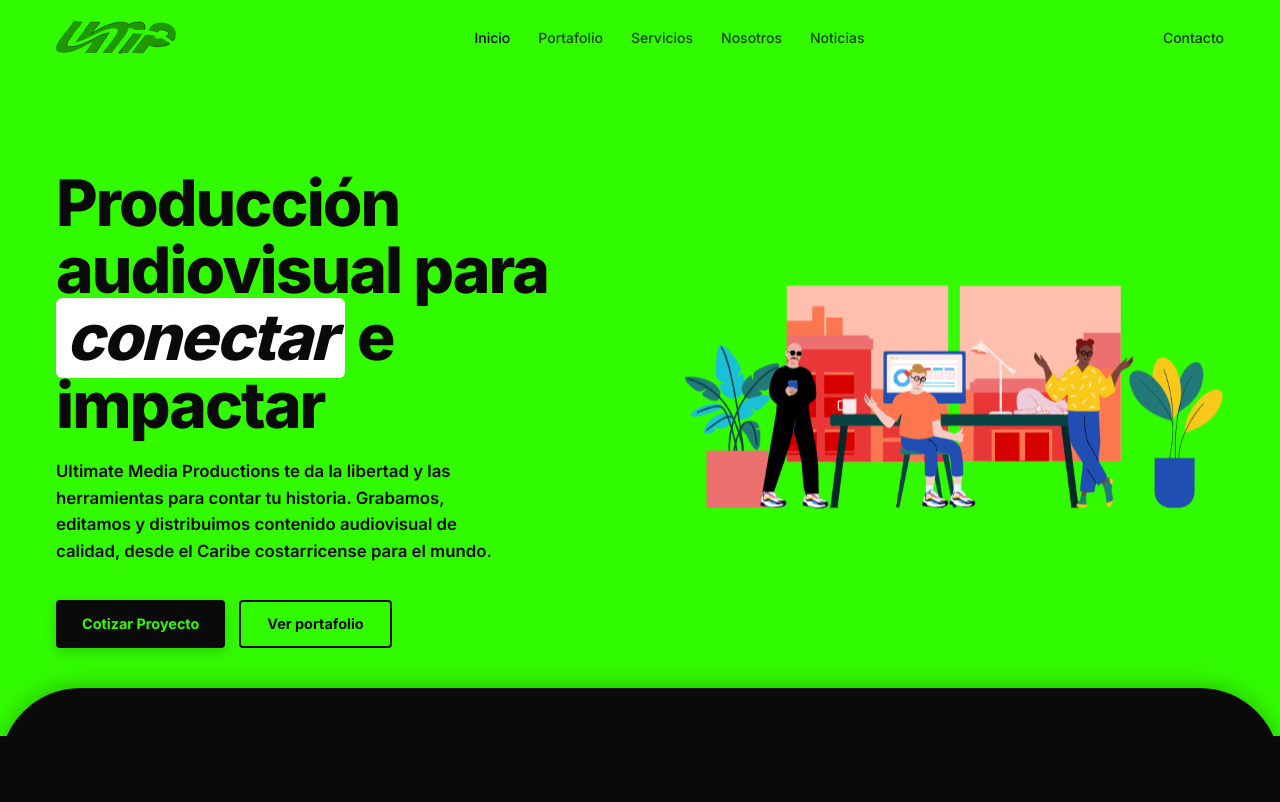
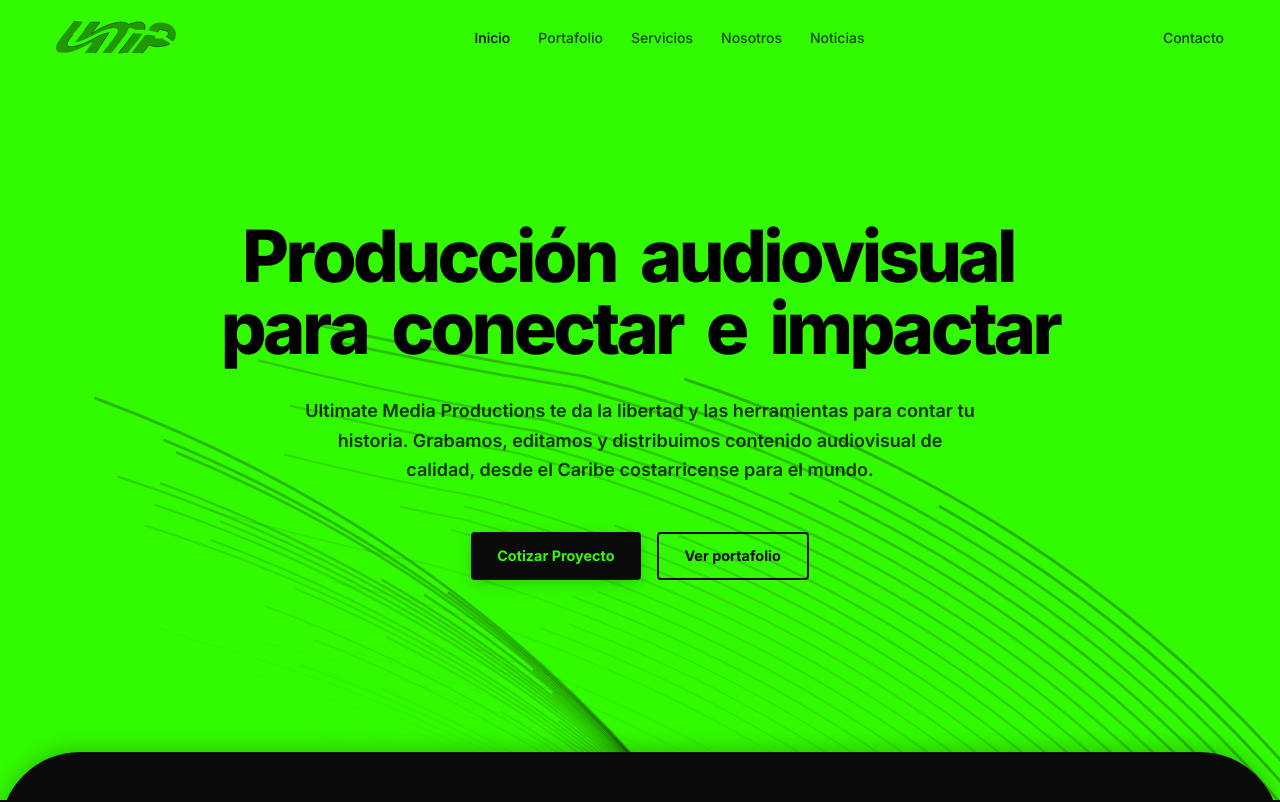
Before and after one commit to kirianL/UMPmedia, a Next.js app: page / in a window 1280 px wide. Shown: the top 802 px of the page. Built offline with nearby package versions, Linux system fonts and the light colour scheme.

Commit message:
feat: add animated hero section component with spring-based typography reveal

```diff
--- a/components/sections/hero.tsx
+++ b/components/sections/hero.tsx
@@ -1,84 +1,118 @@
 "use client";
 
 import Link from "next/link";
-import Image from "next/image";
 import { motion } from "framer-motion";
 
+function FloatingPaths({ position }: { position: number }) {
+  const paths = Array.from({ length: 36 }, (_, i) => ({
+    id: i,
+    d: `M-${380 - i * 5 * position} -${189 + i * 6}C-${
+      380 - i * 5 * position
+    } -${189 + i * 6} -${312 - i * 5 * position} ${216 - i * 6} ${
+      152 - i * 5 * position
+    } ${343 - i * 6}C${616 - i * 5 * position} ${470 - i * 6} ${
+      684 - i * 5 * position
+    } ${875 - i * 6} ${684 - i * 5 * position} ${875 - i * 6}`,
+    color: `rgba(10,10,10,${0.08 + i * 0.02})`,
+    width: 0.5 + i * 0.03,
+  }));
+
+  return (
+    <div className="absolute inset-0 pointer-events-none z-0">
+      <svg
+        className="w-full h-full text-black"
+        viewBox="0 0 696 316"
+        fill="none"
+      >
+        <title>Background Paths</title>
+        {paths.map((path) => (
+          <motion.path
+            key={path.id}
+            d={path.d}
+            stroke={path.color}
+            strokeWidth={path.width}
+            strokeOpacity={0.1 + path.id * 0.02}
+            initial={{ pathLength: 0.3, opacity: 0.6 }}
+            animate={{
+              pathLength: 1,
+              opacity: [0.3, 0.6, 0.3],
+              pathOffset: [0, 1, 0],
+            }}
+            transition={{
+              duration: 20 + Math.random() * 10,
+              repeat: Number.POSITIVE_INFINITY,
+              ease: "linear",
+            }}
+          />
+        ))}
+      </svg>
+    </div>
+  );
+}
+
 export function Hero() {
+  const title = "Producción audiovisual para conectar e impactar";
+  const words = title.split(" ");
+
   return (
-    <section
-      className="relative w-full overflow-hidden bg-[#32fb00] flex items-center min-h-[100vh] lg:min-h-[560px] lg:h-[92vh] lg:max-h-[820px]"
-    >
-      {/* ─── Hero Body ───────────────────────────────────────────────── */}
-      <div className="relative z-10 flex flex-col lg:flex-row items-center lg:items-end justify-between px-6 md:px-14 pt-[calc(110px+env(safe-area-inset-top))] pb-12 lg:pt-[120px] lg:pb-16 w-full h-full max-w-7xl mx-auto gap-8">
-        {/* LEFT — Copy */}
-        <div className="flex flex-col justify-center flex-1 w-full max-w-[590px] lg:pb-6">
-          {/* Oversized Bold Headline */}
-          <motion.h1
-            initial={{ opacity: 0, y: 30 }}
+    <section className="relative min-h-screen w-full flex items-center justify-center overflow-hidden bg-[#32fb00] pt-[calc(120px+env(safe-area-inset-top))] pb-20 md:py-32">
+      {/* Animated Background Paths */}
+      <div className="absolute inset-0 z-0">
+        <FloatingPaths position={1} />
+        <FloatingPaths position={-1} />
+      </div>
+
+      <div className="relative z-10 container mx-auto px-6 max-w-5xl text-center">
+        <motion.div
+          initial={{ opacity: 0 }}
+          animate={{ opacity: 1 }}
+          transition={{ duration: 1 }}
+          className="max-w-4xl mx-auto flex flex-col items-center"
+        >
+          {/* Main Title with Spring Letter Reveal */}
+          <h1 className="text-3xl sm:text-5xl md:text-7xl font-extrabold mb-8 tracking-tighter leading-none text-black select-none">
+            {words.map((word, wordIndex) => (
+              <span
+                key={wordIndex}
+                className="inline-block mr-2 md:mr-3 last:mr-0"
+              >
+                {word.split("").map((letter, letterIndex) => (
+                  <motion.span
+                    key={`${wordIndex}-${letterIndex}`}
+                    initial={{ y: 100, opacity: 0 }}
+                    animate={{ y: 0, opacity: 1 }}
+                    transition={{
+                      delay: wordIndex * 0.08 + letterIndex * 0.02,
+                      type: "spring",
+                      stiffness: 150,
+                      damping: 25,
+                    }}
+                    className="inline-block text-black"
+                  >
+                    {letter}
+                  </motion.span>
+                ))}
+                {wordIndex < words.length - 1 && <span className="inline-block w-2 md:w-3">&nbsp;</span>}
+              </span>
+            ))}
+          </h1>
+
+          {/* Subtext description */}
+          <motion.p
+            initial={{ opacity: 0, y: 20 }}
             animate={{ opacity: 1, y: 0 }}
-            transition={{ duration: 0.7, ease: [0.16, 1, 0.3, 1] }}
-            style={{
-              fontFamily: "var(--font-inter), sans-serif",
-              fontWeight: 800,
-              fontSize: "clamp(2.0rem, 7.5vw, 4rem)",
-              lineHeight: 1.05,
-              letterSpacing: "-0.03em",
-              color: "#0a0a0a",
-              margin: 0,
-              marginBottom: "1.25rem",
-            }}
+            transition={{ duration: 0.8, delay: 0.6 }}
+            className="text-black/80 font-semibold text-base md:text-lg max-w-2xl mb-12 leading-relaxed"
           >
-            Producción audiovisual para{" "}
-            <span
-              style={{
-                display: "inline",
-                background: "#ffffff",
-                color: "#0a0a0a",
-                borderRadius: "6px",
-                padding: "0 10px 3px 10px",
-                fontWeight: 800,
-                fontStyle: "italic",
-                whiteSpace: "nowrap",
-              }}
-            >
-              conectar
-            </span>{" "}
-            e impactar
-          </motion.h1>
-
-          {/* Sub-copy */}
-          <motion.p
-            initial={{ opacity: 0 }}
-            animate={{ opacity: 1 }}
-            transition={{ duration: 0.8, delay: 0.4 }}
-            style={{
-              fontFamily: "var(--font-inter), sans-serif",
-              fontWeight: 600,
-              fontSize: "1.05rem",
-              lineHeight: 1.6,
-              color: "#0a0a0a",
-              opacity: 0.85,
-              maxWidth: "460px",
-              marginBottom: "2.2rem",
-            }}
-          >
-            Ultimate Media Productions te da la libertad y las herramientas para contar tu
-            historia. Grabamos, editamos y distribuimos contenido audiovisual
-            de calidad, desde el Caribe costarricense para el mundo.
+            Ultimate Media Productions te da la libertad y las herramientas para contar tu historia. Grabamos, editamos y distribuimos contenido audiovisual de calidad, desde el Caribe costarricense para el mundo.
           </motion.p>
 
-          {/* CTA Buttons */}
+          {/* Action Buttons */}
           <motion.div
-            initial={{ opacity: 0, y: 16 }}
+            initial={{ opacity: 0, y: 20 }}
             animate={{ opacity: 1, y: 0 }}
-            transition={{ duration: 0.6, delay: 0.6 }}
-            style={{
-              display: "flex",
-              flexDirection: "row",
-              gap: "14px",
-              flexWrap: "wrap",
-            }}
+            transition={{ duration: 0.8, delay: 0.8 }}
+            className="flex flex-row gap-4 flex-wrap justify-center"
           >
             <Link
               href="/contact"
@@ -122,46 +156,28 @@ export function Hero() {
                 borderRadius: "4px",
                 padding: "11px 26px",
                 textDecoration: "none",
-                transition: "background 0.2s, color 0.2s",
+                transition: "background 0.2s, color 0.2s, transform 0.2s",
                 display: "inline-block",
               }}
               onMouseEnter={(e) => {
                 (e.currentTarget as HTMLAnchorElement).style.background =
                   "#0a0a0a";
                 (e.currentTarget as HTMLAnchorElement).style.color = "#32fb00";
+                (e.currentTarget as HTMLAnchorElement).style.transform =
+                  "translateY(-2px)";
               }}
               onMouseLeave={(e) => {
                 (e.currentTarget as HTMLAnchorElement).style.background =
                   "transparent";
                 (e.currentTarget as HTMLAnchorElement).style.color = "#0a0a0a";
+                (e.currentTarget as HTMLAnchorElement).style.transform =
+                  "translateY(0)";
               }}
             >
               Ver portafolio
             </Link>
           </motion.div>
-        </div>
-
-        {/* RIGHT — Hero.svg sticker */}
-        <div className="relative flex-shrink-0 mt-8 lg:mt-0 flex items-center justify-center lg:justify-end self-center">
-          <motion.div
-            initial={{ opacity: 0, y: 30, scale: 0.95 }}
-            animate={{ opacity: 1, y: 0, scale: 1 }}
-            transition={{
-              duration: 0.8,
-              ease: [0.16, 1, 0.3, 1],
-              delay: 0.2,
-            }}
-            className="w-[320px] sm:w-[380px] md:w-[480px] lg:w-[540px] aspect-[114/106] relative"
-          >
-            <Image
-              src="/assets/images/Hero.svg"
-              alt="Hero Illustration"
-              fill
-              priority
-              className="object-contain"
-            />
-          </motion.div>
-        </div>
+        </motion.div>
       </div>
     </section>
   );
```
